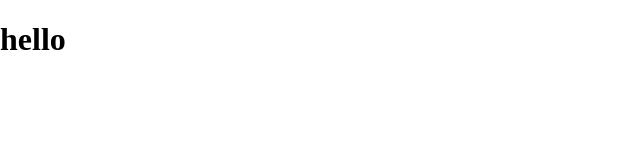
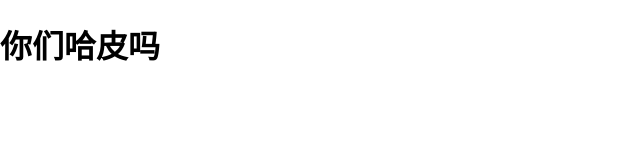
Before and after one commit to ffbl711/acgmj, a plain HTML site: page new.html in a window 1280 px wide. Shown: the whole page, without its empty margins (0-640 px from the left). Drawn offline with Linux system fonts and the light colour scheme.

Commit message:
Update new.html

```diff
--- a/new.html
+++ b/new.html
@@ -6,6 +6,6 @@
     <title>康文昌的在线HTML 教学小工具</title>
   </head>
     <body style="margin: 0;">
-      <h1>hello</h1>
+      <h1>你们哈皮吗</h1>
   </body>
 </html>
```
